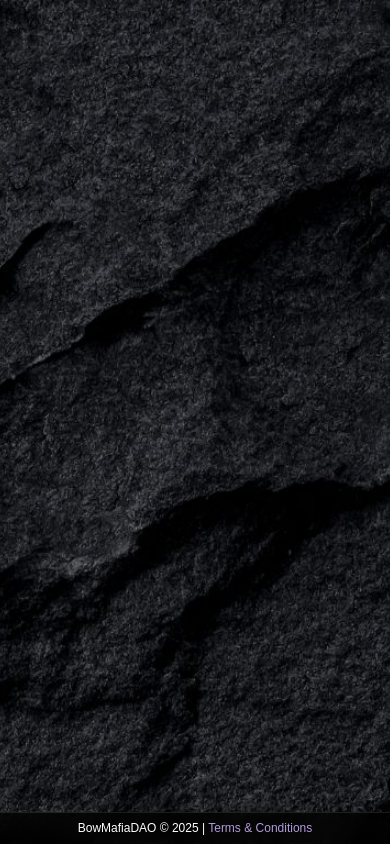
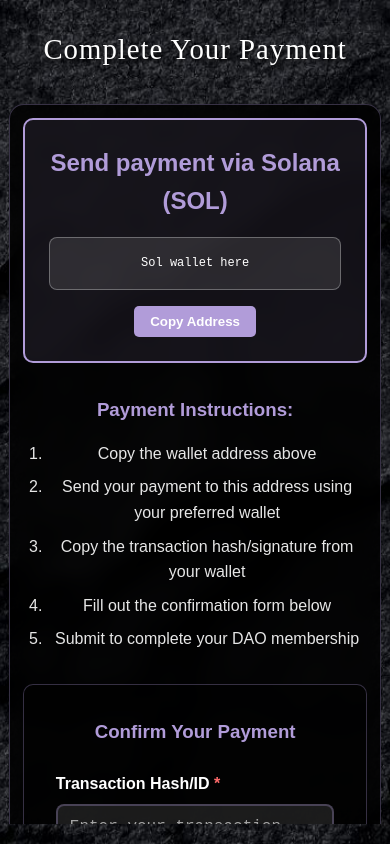
Before and after one commit to DroHadTo/BowMafia, a plain HTML site: page payment.html in a window 390 px wide. Drawn offline with Linux system fonts and the light colour scheme; a web font is replaced by a local one.

Commit message:
Fix payment page positioning - prevent scrolling and ensure content appears immediately

```diff
--- a/payment.html
+++ b/payment.html
@@ -13,6 +13,19 @@
     <link rel="stylesheet" href="css/styles.css">
 
     <style>
+        /* Ensure no scrolling issues */
+        html, body {
+            overflow: hidden;
+            height: 100vh;
+            width: 100vw;
+        }
+
+        main {
+            height: 100vh;
+            width: 100vw;
+            overflow: hidden;
+        }
+
         /* Eagle Lake font for the main title */
         .payment-content h2 {
             font-family: "Eagle Lake", serif;
@@ -26,11 +39,24 @@
             color: white;
         }
 
+        .payment-content {
+            position: fixed;
+            top: 50%;
+            left: 50%;
+            transform: translate(-50%, -50%);
+            text-align: center;
+            z-index: 10;
+            color: white;
+            width: 95%;
+            max-width: 600px;
+            max-height: 90vh;
+            overflow-y: auto;
+            padding: 10px;
+        }
+
         .payment-container {
-            max-width: 600px;
-            margin: 0 auto;
+            background: rgba(0, 0, 0, 0.85);
             padding: 2rem;
-            background: rgba(0,0,0,0.8);
             border-radius: 15px;
             backdrop-filter: blur(10px);
             border: 1px solid rgba(177, 156, 217, 0.3);
@@ -222,9 +248,14 @@
                 font-size: 2.2rem;
             }
 
+            .payment-content {
+                width: 98%;
+                padding: 5px;
+                max-height: 95vh;
+            }
+
             .payment-container {
                 padding: 1rem;
-                margin: 1rem;
             }
 
             .wallet-address {
@@ -246,6 +277,15 @@
             .payment-content h2 {
                 font-size: 1.8rem;
             }
+
+            .payment-container {
+                padding: 0.8rem;
+            }
+        }
+
+        /* Hide footer on payment page to prevent scroll issues */
+        .footer {
+            display: none;
         }
     </style>
 </head>
```
